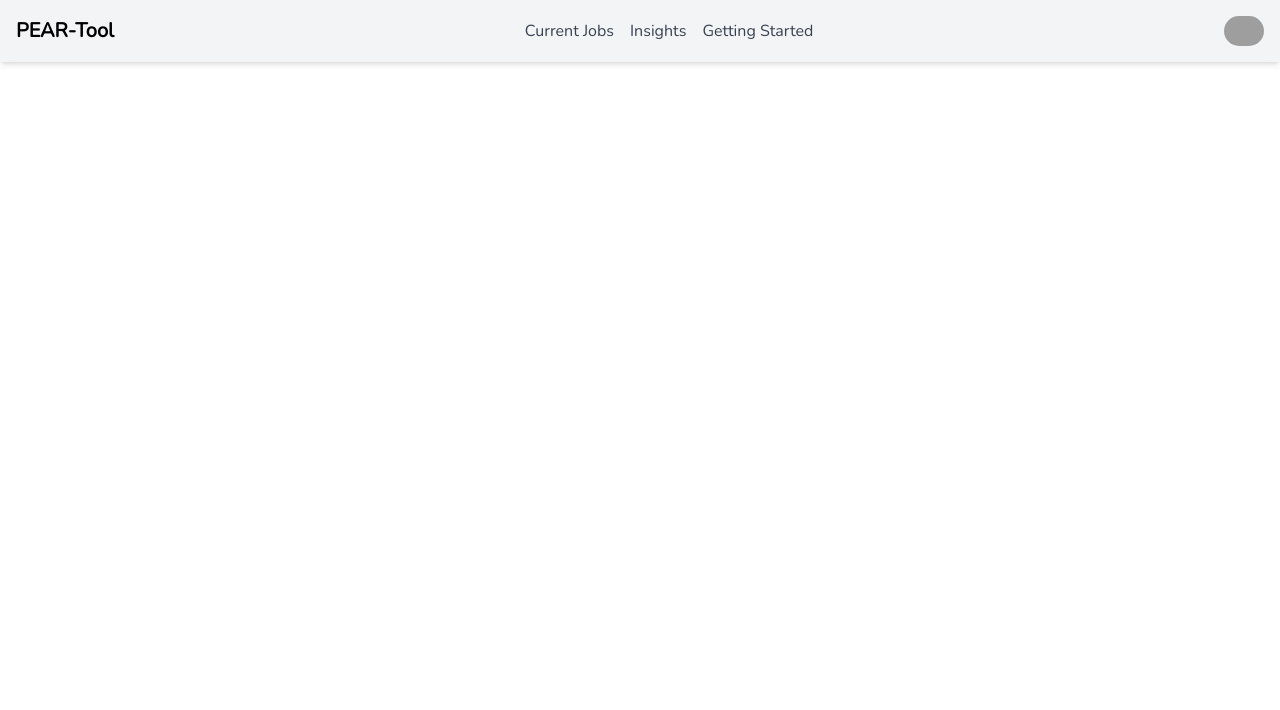
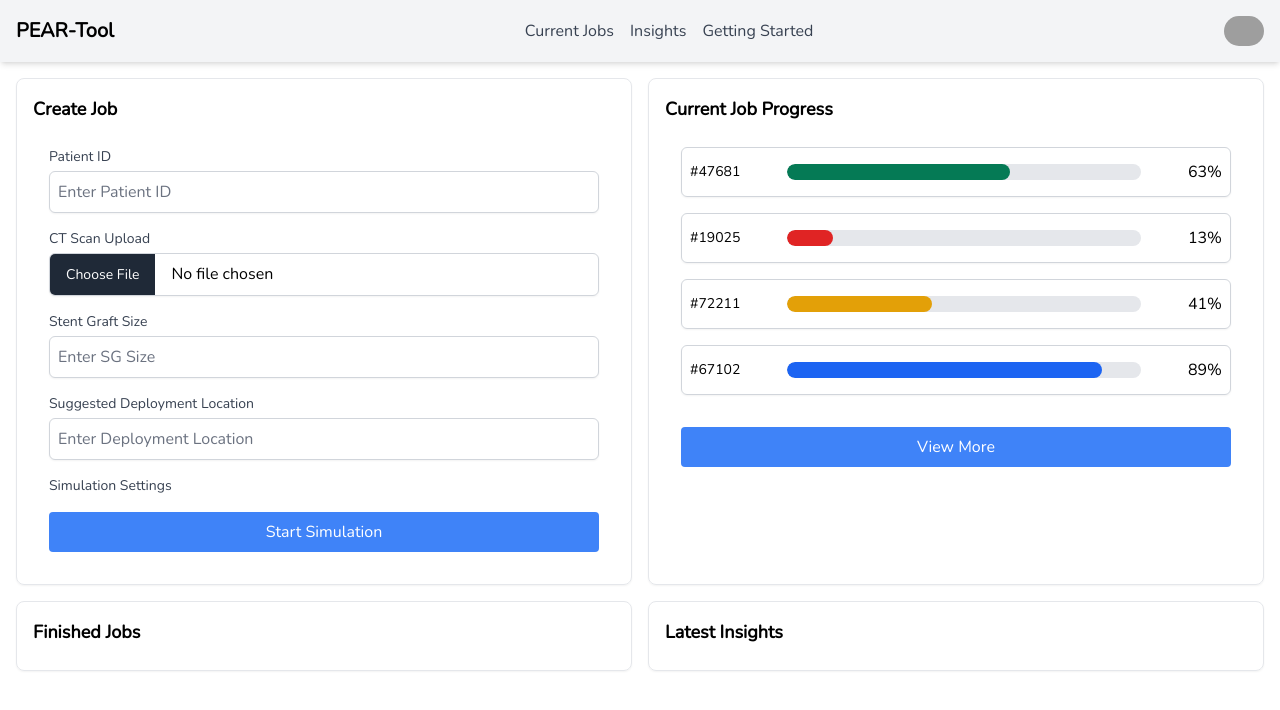
Before and after one commit to fidhalkotta/PEAR-Tool, a Next.js app in the folder app/frontend/: page /home in a window 1280 px wide. Shown: the top 710 px of the page. Built offline with nearby package versions, Linux system fonts and the light colour scheme; grey boxes are pictures that could not be loaded.

Commit message:
feat: add create job and current progress in home page

```diff
--- a/app/frontend/src/app/home/page.tsx
+++ b/app/frontend/src/app/home/page.tsx
@@ -1,12 +1,128 @@
-import React from "react";
+"use client";
 
+import React, { useState } from "react";
 import MainLayout from "@/app/layouts/mainLayout";
+import { Progress } from "flowbite-react";
 
 export default function Home() {
+	const [jobs] = useState([
+		{ id: "#47681", name: "<Redacted>", progress: 63 },
+		{ id: "#19025", name: "<Redacted>", progress: 13 },
+		{ id: "#72211", name: "<Redacted>", progress: 41 },
+		{ id: "#67102", name: "<Redacted>", progress: 89 }
+		// { id: "#47681", name: "John Stevenson", progress: 63 },
+		// { id: "#19025", name: "Mark Brian", progress: 13 },
+		// { id: "#72211", name: "Olivia Carey", progress: 41 },
+		// { id: "#67102", name: "Hamza Den", progress: 89 }q
+		// ... other jobs
+	]);
+	const [selectedJob, setSelectedJob] = useState(null);
+	const [isModalOpen, setIsModalOpen] = useState(false);
+
+	const openModal = (job) => {
+		console.log("openModal", job);
+		setSelectedJob(job);
+		setIsModalOpen(true);
+	};
+
+	const getColor = (progress) => {
+		if (progress >= 75) return "blue";
+		if (progress >= 50) return "green";
+		if (progress >= 25) return "yellow";
+		return "red";
+	};
+
 	return (
 		<MainLayout>
+			<div className="container mx-auto p-4">
+				<div className="grid grid-cols-1 sm:grid-cols-2 gap-4">
+					<div className="border rounded-lg p-4 shadow-sm hover:shadow-md">
+						<h2 className="font-bold text-lg mb-2">Create Job</h2>
+						<div className="container mx-auto p-4">
+							{/* Patient and Procedure Information */}
+							<div className="mb-4">
+								<label htmlFor="patientId" className="block text-sm font-medium text-gray-700">Patient ID</label>
+								<input type="text" id="patientId" name="patientId" className="mt-1 p-2 block w-full border border-gray-300 rounded-md shadow-sm focus:outline-none" placeholder="Enter Patient ID" />
+							</div>
 
+							{/* CT Scan Upload */}
+							<div className="mb-4">
+								<label htmlFor="ctScan" className="block text-sm font-medium text-gray-700">CT Scan Upload</label>
+								<input type="file" id="ctScan" name="ctScan" className="mt-1 block w-full border border-gray-300 rounded-md shadow-sm focus:outline-none" />
+							</div>
+
+							{/* Stent Graft Specifications */}
+							<div className="mb-4">
+								<label htmlFor="sgSize" className="block text-sm font-medium text-gray-700">Stent Graft Size</label>
+								<input type="text" id="sgSize" name="sgSize" className="mt-1 p-2 block w-full border border-gray-300 rounded-md shadow-sm focus:outline-none" placeholder="Enter SG Size" />
+							</div>
+
+							{/* Suggested Deployment Locations */}
+							<div className="mb-4">
+								<label htmlFor="deploymentLocation" className="block text-sm font-medium text-gray-700">Suggested Deployment Location</label>
+								<input type="text" id="deploymentLocation" name="deploymentLocation" className="mt-1 p-2 block w-full border border-gray-300 rounded-md shadow-sm focus:outline-none" placeholder="Enter Deployment Location" />
+							</div>
+
+							{/* Simulation Settings */}
+							<div className="mb-4">
+								<label htmlFor="simulationSettings" className="block text-sm font-medium text-gray-700">Simulation Settings</label>
+								{/* Additional inputs or dropdowns for FEA settings */}
+							</div>
+
+							<button type="submit" className="w-full bg-blue-500 text-white p-2 rounded hover:bg-blue-600">Start Simulation</button>
+						</div>
+					</div>
+
+					<div className="border rounded-lg p-4 shadow-sm hover:shadow-md">
+						<h2 className="font-bold text-lg mb-2">Current Job Progress</h2>
+
+						<div className="container mx-auto p-4 content-between">
+							<div id="jobList">
+								{jobs.map(job => (
+									<div key={job.id} className="flex justify-between items-center mb-4 py-3 px-2
+									 border border-gray-300 rounded-md shadow-sm cursor-pointer hover:border-nhs-light-blue"
+										 onClick={() => openModal(job)}>
+										<span className="text-sm font-medium">{job.id}</span>
+										<div className="w-8/12">
+											<Progress progress={job.progress} size="lg" color={getColor(job.progress)} />
+										</div>
+										<span>{job.progress}%</span>
+									</div>
+								))}
+							</div>
+
+							<button id="viewMore" className="w-full bg-blue-500 text-white p-2 rounded hover:bg-blue-600 mt-4">View More</button>
+						</div>
+
+						{isModalOpen && (
+							<div id="myModal" className="modal">
+								<div className="modal-content">
+									<span className="close" onClick={() => setIsModalOpen(false)}>&times;</span>
+									<h3 id="modalTitle" className="text-lg font-bold">{selectedJob?.id} {selectedJob?.name}</h3>
+									<p id="modalDescription" className="mt-4">Description about this job, medical notes and things to remember</p>
+									<h4 className="mt-4 font-bold">Uploaded Files</h4>
+									<ul id="modalFiles">
+										<li>File1.jpg</li>
+										<li>AortaCloseup.png</li>
+									</ul>
+								</div>
+							</div>
+						)}
+					</div>
+
+					{/* Card 3: Finished Jobs */}
+					<div className="border rounded-lg p-4 shadow-sm hover:shadow-md">
+						<h2 className="font-bold text-lg mb-2">Finished Jobs</h2>
+						{/* More content here */}
+					</div>
+
+					{/* Card 4: Insights */}
+					<div className="border rounded-lg p-4 shadow-sm hover:shadow-md">
+						<h2 className="font-bold text-lg mb-2">Latest Insights</h2>
+						{/* More content here */}
+					</div>
+				</div>
+			</div>
 		</MainLayout>
-
 	);
 }
--- a/app/frontend/tailwind.config.ts
+++ b/app/frontend/tailwind.config.ts
@@ -20,6 +20,7 @@ const config: Config = {
         'nhs-bright-blue': '#0072CE',
         'nhs-light-blue': '#41B6E6',
         'nhs-aqua-blue': '#00A9CE',
+          'nhs-pale-grey': '#E8EDEE',
         }
     },
   },
```
